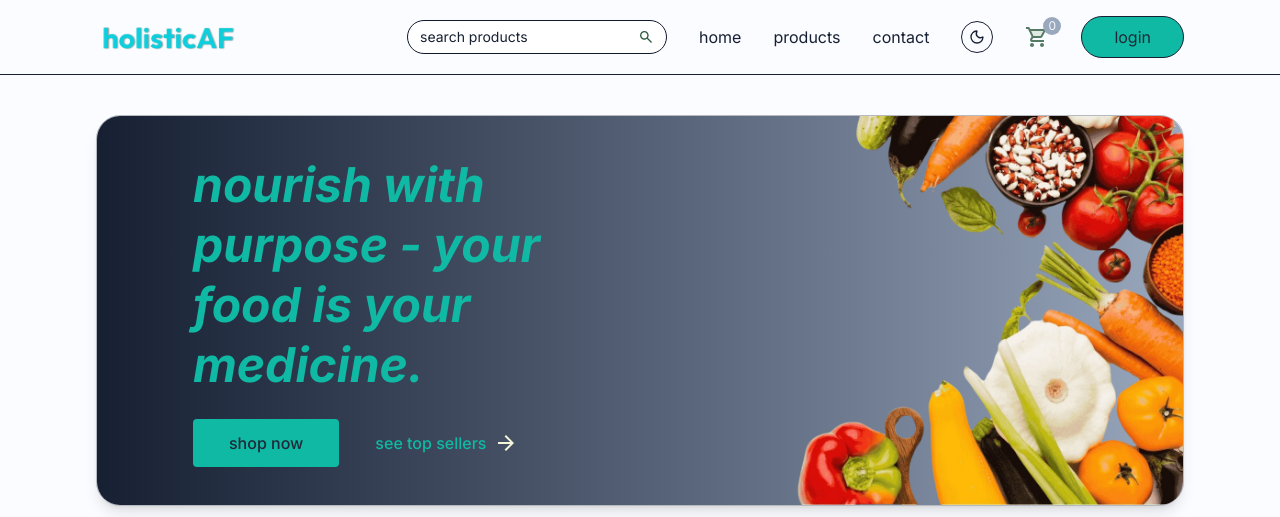
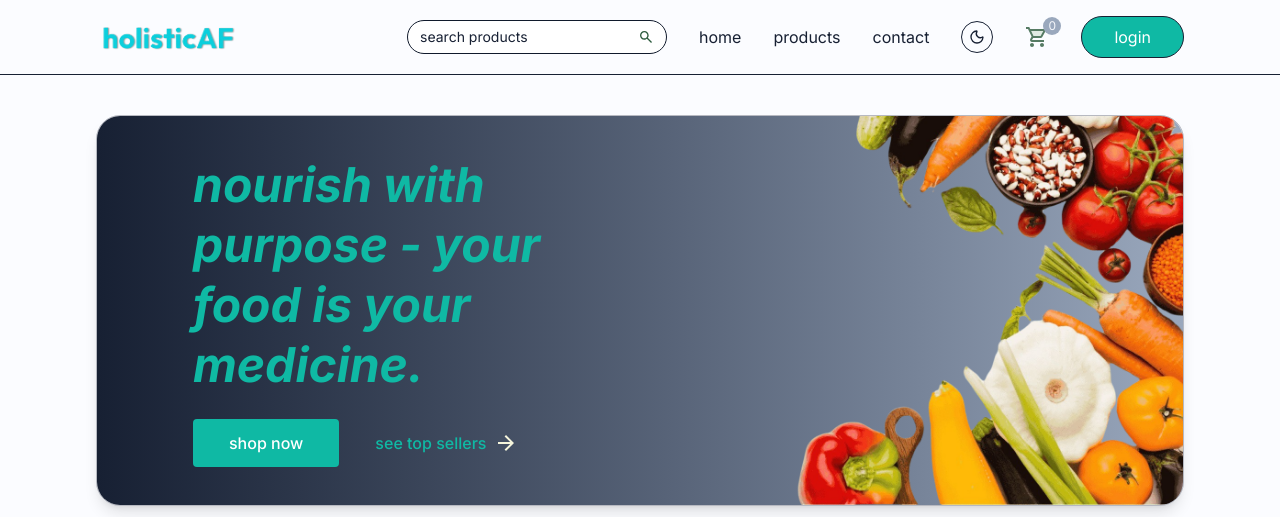
Before and after one commit to biesboerTerry-FS/HolisticAsF, a React (Vite) app in the folder client/: page / in a window 1280 px wide. Shown: the top 517 px of the page. Built offline with nearby package versions, Linux system fonts and the light colour scheme; no server answers.

Commit message:
Reverse text contrast on teal buttons for light and dark modes

```diff
--- a/client/src/components/MainBanner.jsx
+++ b/client/src/components/MainBanner.jsx
@@ -27,7 +27,7 @@ const MainBanner = () => {
 				<div className="flex items-center mt-6 font-medium">
 					<Link
 						to={"/products"}
-						className="group flex items-center gap-2 px-7 md:px-9 py-3 bg-secondary-golden-honey hover:opacity-90 transition rounded text-neutral-charcoal cursor-pointer "
+						className="group flex items-center gap-2 px-7 md:px-9 py-3 bg-secondary-golden-honey hover:opacity-90 transition rounded text-white dark:text-[#111827] cursor-pointer "
 					>
 						shop now
 						<img
--- a/client/src/components/Navbar.jsx
+++ b/client/src/components/Navbar.jsx
@@ -89,7 +89,7 @@ const Navbar = () => {
 				) : !user ? (
 					<button
 						onClick={() => setShowUserLogin(true)}
-						className="cursor-pointer px-8 py-2 bg-secondary-golden-honey text-neutral-charcoal border border-primary-forest-green hover:opacity-90 transition rounded-full"
+						className="cursor-pointer px-8 py-2 bg-secondary-golden-honey text-white dark:text-[#111827] border border-primary-forest-green hover:opacity-90 transition rounded-full"
 					>
 						login
 					</button>
```
Also changed, not shown: 2 other files (tests, documents, lock files or other folders).
